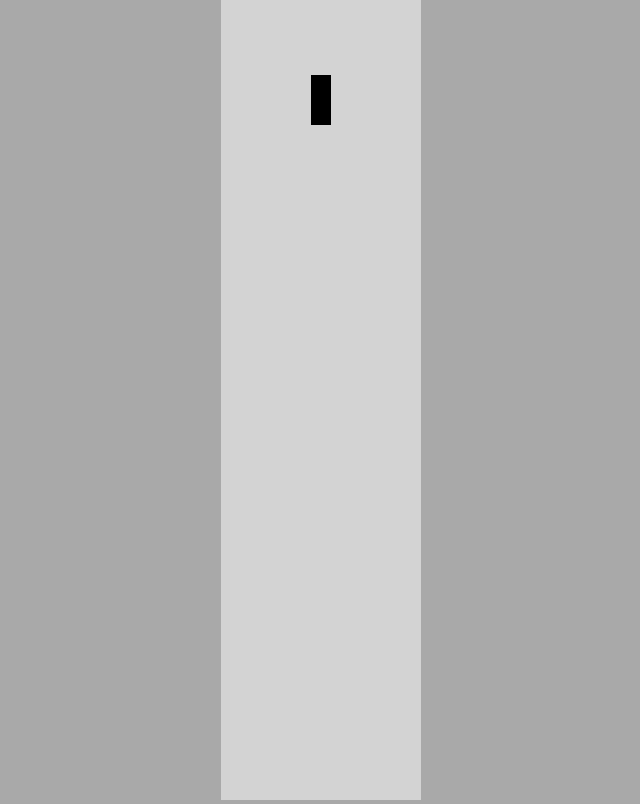
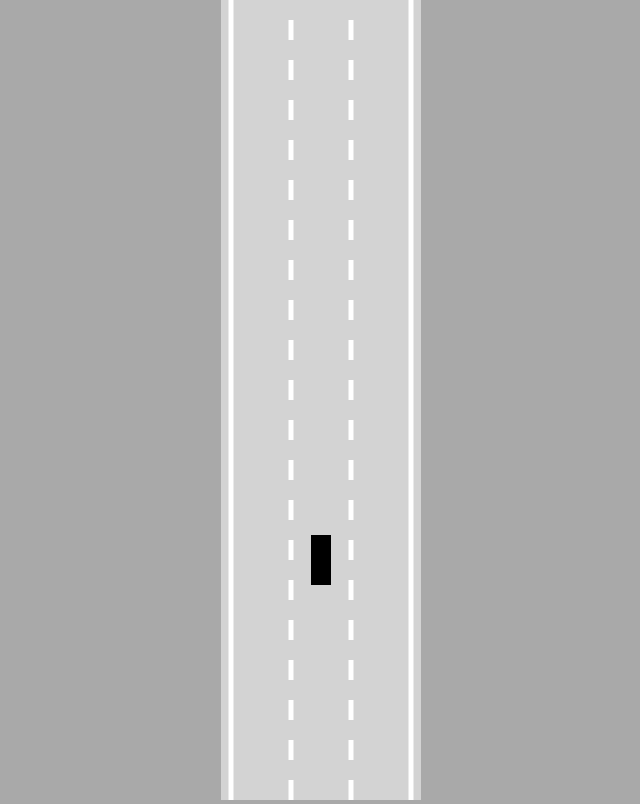
Before and after one commit to azmil666/neuro-drive, a plain HTML site: page index.html in a window 1280 px wide. Shown: the whole page, without its empty margins (319-959 px from the left). Drawn offline with Linux system fonts and the light colour scheme.

Commit message:
define road

```diff
--- a/index.html
+++ b/index.html
@@ -8,6 +8,8 @@
 </head>
 <body>
     <canvas id="myCanvas"></canvas>
+    <script src="utils.js"></script>
+    <script src="road.js"></script>
     <script src="controls.js"></script>
     <script src="car.js"></script>
     <script src="script.js"></script>
--- /dev/null
+++ b/road.js
@@ -0,0 +1,54 @@
+ class Road{
+    constructor(x,width,laneCount=3){
+        this.x=x;
+        this.width=width;
+        this.laneCount=laneCount;
+
+        this.left=x-width/2;
+        this.right=x+width/2;
+
+        const infinity=1000000;
+        this.top=-infinity;
+        this.bottom=infinity;
+
+        const topLeft={x:this.left,y:this.top};
+        const topRight={x:this.right,y:this.top};
+        const bottomLeft={x:this.left,y:this.bottom};
+        const bottomRight={x:this.right,y:this.bottom};
+        this.borders=[
+            [topLeft,bottomLeft],
+            [topRight,bottomRight]
+        ];
+    }
+    getLaneCentre(laneIndex){
+        const laneWidth=this.width/this.laneCount;
+        return this.left+laneWidth/2+ Math.min(laneIndex,this.laneCount-1)*laneWidth;
+    }
+
+    draw(ctx){
+        ctx.lineWidth=5;
+        ctx.strokeStyle="white";
+
+        for(let i=1;i<=this.laneCount-1;i++){
+            const x=lerp(
+                this.left,
+                this.right,
+                i/this.laneCount
+            );
+
+            ctx.setLineDash([20,20]);
+            ctx.beginPath();
+            ctx.moveTo(x,this.top);
+            ctx.lineTo(x,this.bottom);
+            ctx.stroke();
+        }
+
+        ctx.setLineDash([]);
+        this.borders.forEach(border=>{
+            ctx.beginPath();
+            ctx.moveTo(border[0].x,border[0].y);
+            ctx.lineTo(border[1].x,border[1].y);
+            ctx.stroke();
+        });
+    }
+ }
--- a/script.js
+++ b/script.js
@@ -3,7 +3,8 @@ const canvas=document.getElementById("myCanvas");
 canvas.width=200;
 
 const ctx = canvas.getContext("2d");
-const car = new Car(100,100,20,50);
+const road = new Road(canvas.width/2,canvas.width*0.9);
+const car = new Car(road.getLaneCentre(1),100,20,50);
 car.draw(ctx);
 
 animate();
@@ -11,6 +12,13 @@ animate();
 function animate(){
     car.update();
     canvas.height=window.innerHeight;
+
+    ctx.save();
+    ctx.translate(0,-car.y+canvas.height*0.7);
+
+    road.draw(ctx);
     car.draw(ctx);
+
+    ctx.restore();
     requestAnimationFrame(animate);
 }
--- /dev/null
+++ b/utils.js
@@ -0,0 +1,3 @@
+function lerp(A,B,t){
+   return A+(B-A)*t;
+}
```
